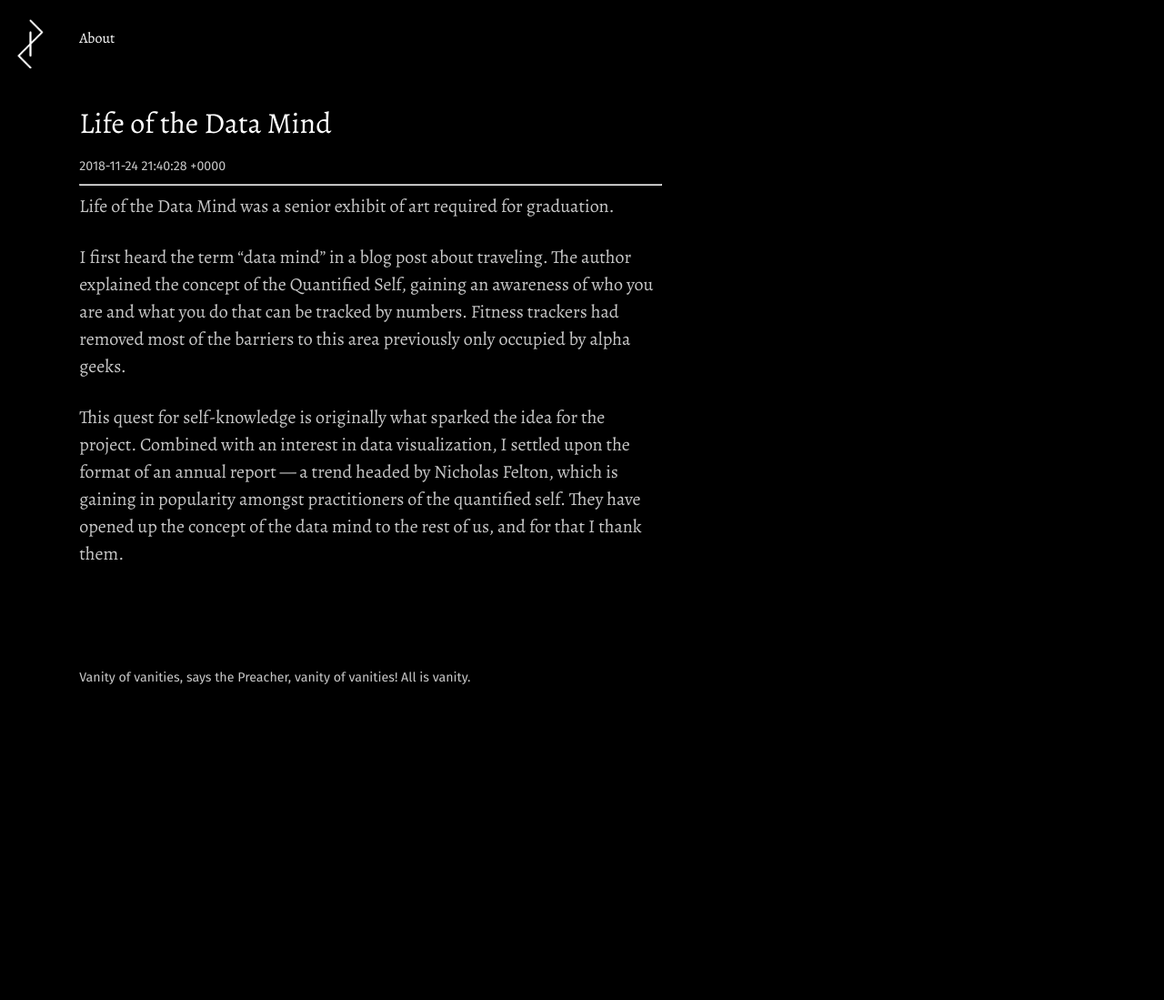
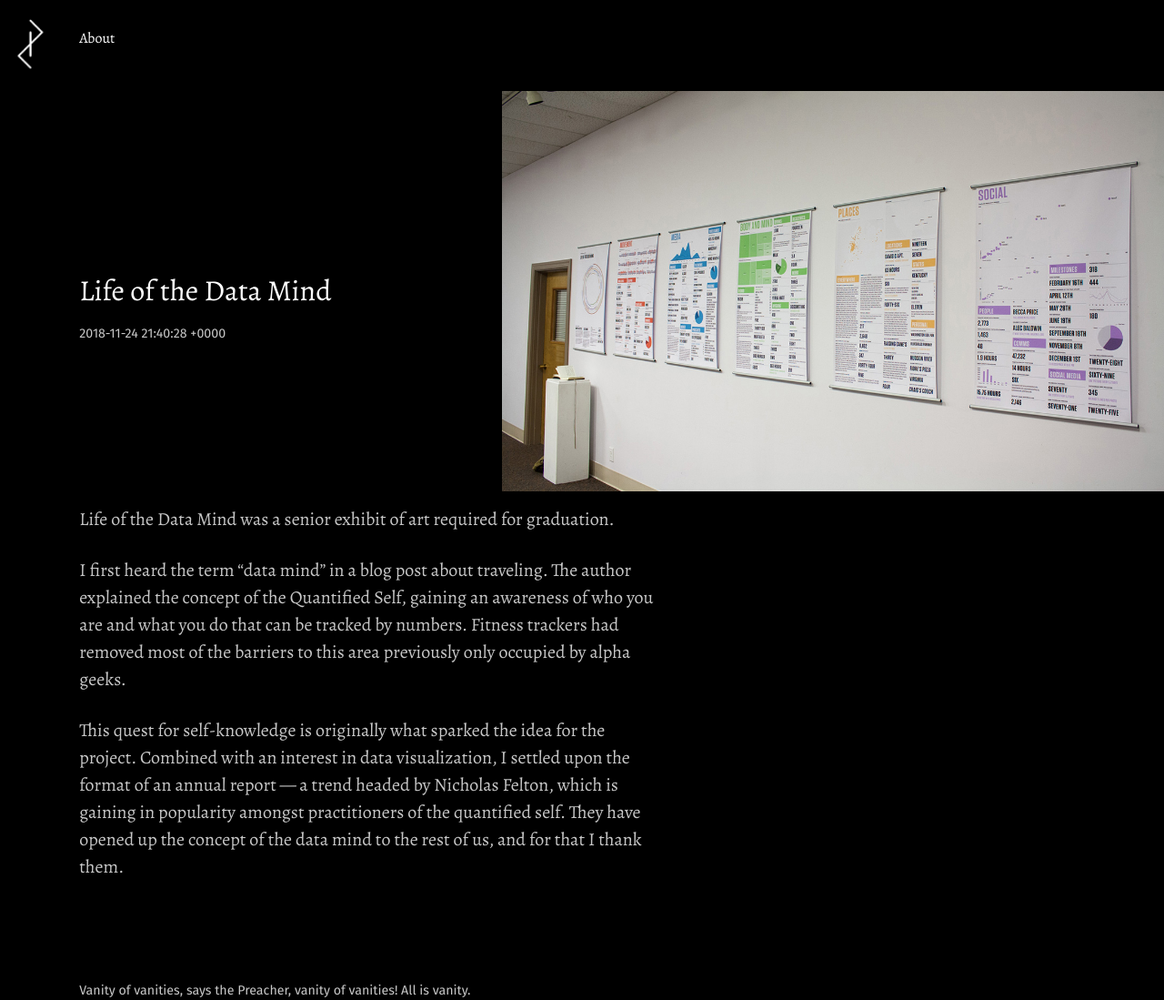
Before and after one commit to lkpttn/fopx, a Jekyll site: the page built from _posts/2018-11-24-life-of-the-data-mind.markdown, in a window 1280 px wide. Shown: the whole page at 91% size. Built offline with Jekyll 4.4.1, drawn with Linux system fonts in a browser that asks for light colours; before the commit the page ends 900 px from its top, so only the background shows below that.

Commit message:
Fixed up a post header image preview
- Better identification of page elements with ids
- New layout elements

```diff
--- a/_config.yml
+++ b/_config.yml
@@ -26,14 +26,11 @@ github_username: lkpttn
 
 # Collections
 collections:
-  projects:
-    output: true
 
 # Build settings
 markdown: kramdown
 theme:
 plugins:
-  - jekyll-feed
 # Exclude from processing.
 # The following items will not be processed, by default. Create a custom list
 # to override the default setting.
--- a/_includes/footer.html
+++ b/_includes/footer.html
@@ -1,4 +1,4 @@
-<div class="container">
+<div id="footer" class="container">
   <div class="footer font-small">
     Vanity of vanities, says the Preacher, vanity of vanities! All is vanity.
   </div>
--- a/_layouts/home.html
+++ b/_layouts/home.html
@@ -22,7 +22,7 @@
           {% for post in site.posts %}
           <li>
             <a href="{{ post.url }}">{{ post.title }}</a
-            ><span class="font-small"> - Date</span>
+            ><span class="font-small"> - {{ post.date }}</span>
           </li>
           {% endfor %}
         </ul>
--- a/_layouts/post.html
+++ b/_layouts/post.html
@@ -5,14 +5,20 @@
   </head>
 
   <body>
-    <div class="header">{% include navigation.html %}</div>
-    <div class="container">
-      <div class="section">
+    <div id="header" class="header">{% include navigation.html %}</div>
+    <div id="content" class="container">
+      {% if page.image %}
+      <figure class="post-image">
+        <img src="/assets/images/{{ page.image }}" alt="{{ page.title }}" />
+      </figure>
+      {% endif %}
+
+      <div class="post-title">
         <h1>{{ page.title }}</h1>
         <span class="font-small">{{ page.date }}</span>
-        <hr />
-        {{ content }}
       </div>
+
+      <div class="section">{{ content }}</div>
     </div>
     {% include footer.html %}
   </body>
--- a/_posts/2018-11-24-life-of-the-data-mind.markdown
+++ b/_posts/2018-11-24-life-of-the-data-mind.markdown
@@ -3,6 +3,7 @@ layout: post
 title: 'Life of the Data Mind'
 date: 2018-11-24 17:40:28 -0400
 categories: project
+image: projects/datamind/header.jpg
 ---
 
 Life of the Data Mind was a senior exhibit of art required for graduation.
--- a/assets/style.css
+++ b/assets/style.css
@@ -141,8 +141,19 @@ pre > code {
 }
 
 .list-columns {
-  column-count: 4;
+  column-count: 3;
   column-gap: 1em;
+}
+
+.post-title {
+  grid-column: content-start / 8;
+  grid-row-start: 1;
+  padding-top: 200px;
+}
+
+.post-image {
+  grid-column: 7 / edge-end;
+  grid-row-start: 1;
 }
 
 .navigation {
```
Also changed, not shown: assets/images/projects/conjure/header.jpg (added), assets/images/projects/datamind/header.jpg (added).
